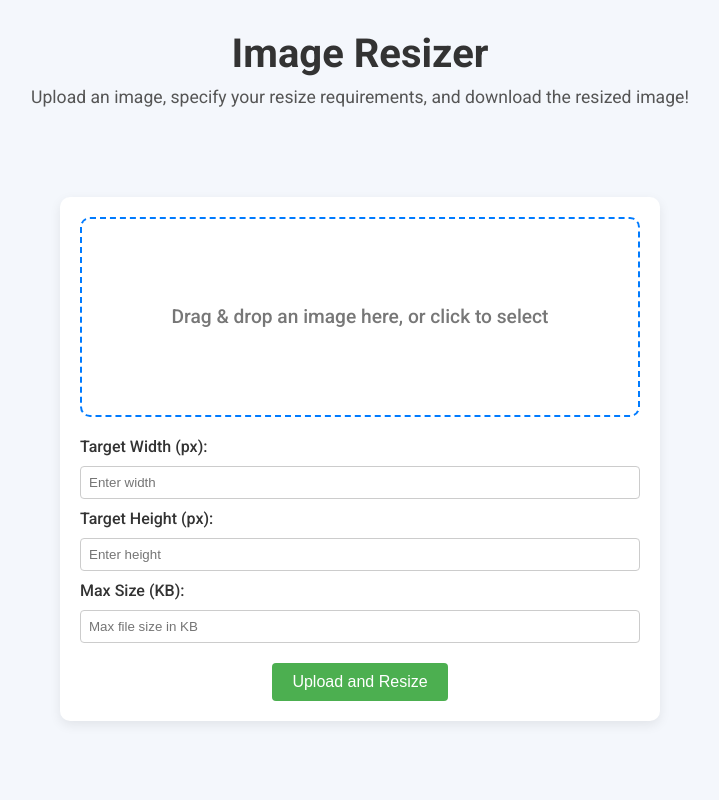
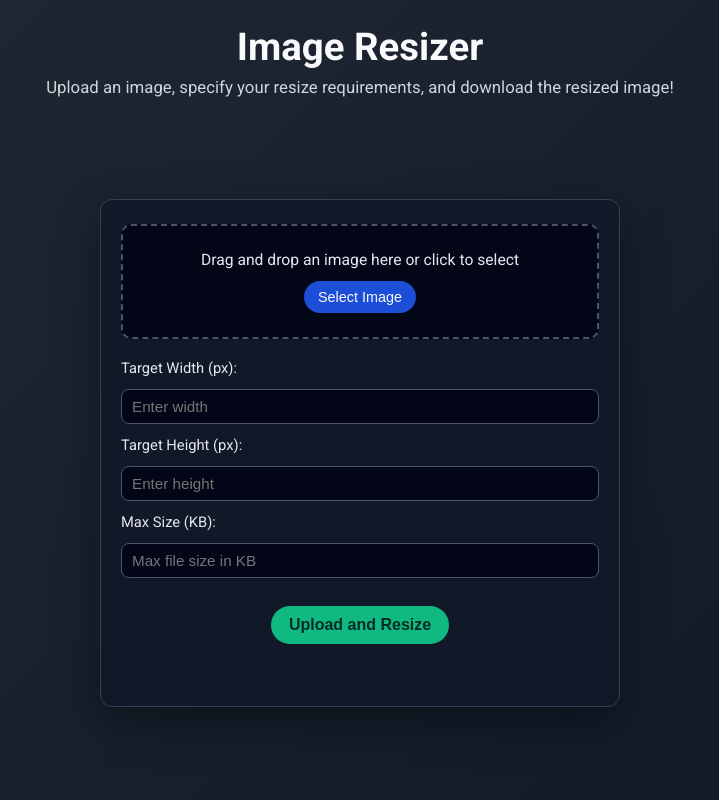
Before and after one commit to iamgroot1123/image-resizer, a Flask app: page / in a window 1280 px wide. Shown: the whole page, without its empty margins (280-999 px from the left). Run offline with Flask 3, Linux system fonts and the light colour scheme; some libraries are stand-ins or nearby versions.

Commit message:
Improved UI

```diff
--- a/app.py
+++ b/app.py
@@ -6,7 +6,7 @@ app = Flask(__name__)
 
 ALLOWED_EXTENSIONS = {'jpg', 'jpeg', 'png', 'gif'}
 
-def allowed_file(filename):
+def allowed_file(filename: str) -> bool:
     return '.' in filename and filename.rsplit('.', 1)[1].lower() in ALLOWED_EXTENSIONS
 
 def resize_image(input_image, target_width, target_height, max_file_size_kb):
@@ -19,6 +19,7 @@ def resize_image(input_image, target_width, target_height, max_file_size_kb):
     while True:
         output.seek(0)
         output.truncate(0)
+
         img.save(output, format='JPEG', quality=quality)
         size_kb = len(output.getvalue()) / 1024
 
@@ -40,32 +41,36 @@ def index():
 @app.route('/upload', methods=['POST'])
 def upload_image():
     if 'image' not in request.files:
-        return 'No file part'
+        return "No file part", 400
+
     file = request.files['image']
     if file.filename == '':
-        return 'No selected file'
+        return "No selected file", 400
 
-    if file and allowed_file(file.filename):
-        try:
-            target_width = int(request.form['width'])
-            target_height = int(request.form['height'])
-            max_file_size_kb = int(request.form['max_size'])
-        except ValueError:
-            return 'Invalid resize parameters. Please enter valid numbers.'
+    if not (file and allowed_file(file.filename)):
+        return "Invalid file type. Please upload an image file (jpg, jpeg, png, gif).", 400
 
-        output_image, file_size_kb = resize_image(
-            file, target_width, target_height, max_file_size_kb
-        )
+    try:
+        target_width = int(request.form['width'])
+        target_height = int(request.form['height'])
+        max_file_size_kb = int(request.form['max_size'])
+    except (ValueError, KeyError):
+        return "Invalid resize parameters. Please enter valid numbers.", 400
 
-        # Direct download
-        return send_file(
-            output_image,
-            as_attachment=True,
-            download_name='resized_image.jpg',
-            mimetype='image/jpeg'
-        )
+    output_image, file_size_kb = resize_image(
+        file, target_width, target_height, max_file_size_kb
+    )
 
-    return 'Invalid file type. Please upload an image file (jpg, jpeg, png, gif).'
+    # We’ll use JS to read Content-Length and blob size on frontend
+    resp = send_file(
+        output_image,
+        as_attachment=True,
+        download_name="resized_image.jpg",
+        mimetype="image/jpeg",
+    )
+    # Optional: add custom header with size
+    resp.headers['X-File-Size-KB'] = f"{file_size_kb:.2f}"
+    return resp
 
 if __name__ == '__main__':
     app.run(debug=True)
--- a/static/style.css
+++ b/static/style.css
@@ -6,129 +6,202 @@
 
 body {
     font-family: 'Roboto', sans-serif;
-    background-color: #f4f7fc;
-    color: #333;
+    background: linear-gradient(135deg, #1f2933, #111827);
+    color: #f9fafb;
+    min-height: 100vh;
     display: flex;
     flex-direction: column;
-    min-height: 100vh;
-    align-items: center;
 }
 
-header {
+.page-header {
+    padding: 24px 16px 8px;
     text-align: center;
-    padding: 30px 20px 10px;
 }
 
-h1 {
-    font-size: 2.5rem;
-    margin-bottom: 10px;
+.page-header h1 {
+    font-size: 2.4rem;
+    font-weight: 700;
+    margin-bottom: 8px;
 }
 
-p {
-    font-size: 1.1rem;
-    color: #555;
+.page-header p {
+    font-size: 1.05rem;
+    color: #d1d5db;
 }
 
-.form-container {
+.main-content {
     flex: 1;
     display: flex;
+    flex-direction: column;
+    gap: 24px;
     align-items: center;
     justify-content: center;
+    padding: 16px;
+}
+
+.card {
+    background: #111827;
+    border-radius: 12px;
+    box-shadow: 0 15px 45px rgba(0, 0, 0, 0.4);
+    padding: 24px 20px;
     width: 100%;
+    max-width: 520px;
+    border: 1px solid #374151;
 }
 
 .upload-form {
     display: flex;
     flex-direction: column;
     gap: 20px;
-    width: 100%;
-    max-width: 600px;
-    padding: 20px;
+}
+
+.upload-area {
+    border: 2px dashed #4b5563;
     border-radius: 10px;
-    background: #fff;
-    box-shadow: 0 4px 12px rgba(0,0,0,0.08);
+    padding: 24px 16px;
+    text-align: center;
+    position: relative;
+    background: #020617;
+    cursor: pointer;
+    transition: border-color 0.2s ease, background 0.2s ease, transform 0.1s ease;
+}
+
+.upload-area.dragover {
+    border-color: #60a5fa;
+    background: #020817;
+    transform: translateY(-1px);
+}
+
+.upload-area input[type="file"] {
+    position: absolute;
+    inset: 0;
+    opacity: 0;
+    cursor: pointer;
+}
+
+.upload-area-text p {
+    margin-bottom: 12px;
+    color: #e5e7eb;
+    font-size: 0.98rem;
+}
+
+.select-btn {
+    padding: 8px 14px;
+    border-radius: 9999px;
+    background: #1d4ed8;
+    color: #f9fafb;
+    border: none;
+    font-size: 0.9rem;
+    cursor: pointer;
+    transition: background 0.2s ease, transform 0.1s ease;
+}
+
+.select-btn:hover {
+    background: #2563eb;
+    transform: translateY(-1px);
 }
 
 .resize-options {
     display: flex;
     flex-direction: column;
-    gap: 10px;
+    gap: 12px;
 }
 
 .resize-options label {
+    font-size: 0.92rem;
+    color: #e5e7eb;
     text-align: left;
-    font-weight: 500;
 }
 
 .resize-options input {
-    padding: 8px;
-    border-radius: 4px;
-    border: 1px solid #ccc;
+    padding: 8px 10px;
+    border-radius: 8px;
+    border: 1px solid #4b5563;
+    background: #020617;
+    color: #f9fafb;
+    font-size: 0.95rem;
+}
+
+.resize-options input:focus {
+    outline: none;
+    border-color: #60a5fa;
+    box-shadow: 0 0 0 1px #1d4ed8;
 }
 
 .upload-btn {
-    padding: 10px 20px;
-    background-color: #4CAF50;
-    color: #fff;
+    margin-top: 8px;
+    padding: 10px 18px;
+    border-radius: 9999px;
+    background: #10b981;
+    color: #022c22;
     border: none;
-    border-radius: 4px;
     font-size: 1rem;
+    font-weight: 600;
     cursor: pointer;
     align-self: center;
+    transition: background 0.2s ease, transform 0.1s ease;
 }
 
 .upload-btn:hover {
-    background-color: #45a049;
+    background: #22c55e;
+    transform: translateY(-1px);
 }
 
-/* Drop Zone Styles */
-.drop-zone {
-    width: 100%;
-    height: 200px;
-    padding: 20px;
-    display: flex;
-    align-items: center;
-    justify-content: center;
+.status {
+    font-size: 0.9rem;
     text-align: center;
-    font-family: 'Roboto', sans-serif;
-    font-weight: 500;
-    font-size: 1.2rem;
-    cursor: pointer;
-    color: #777;
-    border: 2px dashed #007bff;
-    border-radius: 10px;
-    transition: background-color 0.2s, border-color 0.2s;
+    min-height: 18px;
 }
 
-.drop-zone--over {
-    border-style: solid;
-    background-color: #cde7ff;
+.status.loading {
+    color: #e5e7eb;
 }
 
-.drop-zone__input {
-    display: none;
+.status.success {
+    color: #6ee7b7;
 }
 
-.drop-zone__thumb {
-    width: 100%;
-    height: 100%;
-    border-radius: 10px;
-    overflow: hidden;
-    background-color: #f4f7fc;
-    background-size: cover;
-    background-position: center;
-    position: relative;
+.status.error {
+    color: #fca5a5;
 }
 
-.drop-zone__thumb::after {
-    content: attr(data-label);
-    position: absolute;
-    bottom: 0;
-    left: 0;
-    width: 100%;
-    padding: 5px 0;
-    color: #fff;
-    background: rgba(0, 0, 0, 0.75);
-    font-size: 0.9rem;
-    text-align: center;
+.result-card h2 {
+    font-size: 1.2rem;
+    margin-bottom: 10px;
 }
+
+.result-card p {
+    font-size: 0.95rem;
+    color: #e5e7eb;
+}
+
+.download-btn {
+    margin-top: 14px;
+    padding: 9px 16px;
+    border-radius: 9999px;
+    background: #3b82f6;
+    color: #eff6ff;
+    border: none;
+    font-size: 0.95rem;
+    cursor: pointer;
+    transition: background 0.2s ease, transform 0.1s ease;
+}
+
+.download-btn:hover {
+    background: #2563eb;
+    transform: translateY(-1px);
+}
+
+@media (max-width: 600px) {
+    .card {
+        padding: 20px 16px;
+    }
+
+    .page-header h1 {
+        font-size: 2rem;
+    }
+
+    .page-header p {
+        font-size: 0.95rem;
+    }
+}
--- a/templates/index.html
+++ b/templates/index.html
@@ -1,115 +1,179 @@
 <!DOCTYPE html>
 <html lang="en">
 <head>
-    <meta charset="UTF-8">
-    <meta name="viewport" content="width=device-width, initial-scale=1.0">
+    <meta charset="UTF-8" />
+    <meta name="viewport" content="width=device-width, initial-scale=1.0" />
     <title>Image Resizer</title>
-    <link href="https://fonts.googleapis.com/css2?family=Roboto:wght@400;500;700&display=swap" rel="stylesheet">
-    <link rel="stylesheet" href="{{ url_for('static', filename='style.css') }}">
+    <link href="https://fonts.googleapis.com/css2?family=Roboto:wght@400;500;700&display=swap" rel="stylesheet" />
+    <link rel="stylesheet" href="{{ url_for('static', filename='style.css') }}" />
 </head>
 <body>
-    <!-- Top title + description -->
-    <header>
+    <!-- Top header -->
+    <header class="page-header">
         <h1>Image Resizer</h1>
         <p>Upload an image, specify your resize requirements, and download the resized image!</p>
     </header>
 
-    <!-- Centered form block -->
-    <div class="form-container">
-        <form action="/upload" method="POST" enctype="multipart/form-data" class="upload-form">
-
-            <!-- File input -->
-            <div class="drop-zone">
-                <span class="drop-zone__prompt">Drag & drop an image here, or click to select</span>
-                <input type="file" name="image" id="fileInput" class="drop-zone__input" accept="image/*" required>
+    <!-- Main content: centered form + result -->
+    <main class="main-content">
+        <section class="card">
+            <form id="resizeForm" class="upload-form" enctype="multipart/form-data">
+                <!-- Upload area -->
+                <div class="upload-area" id="uploadArea">
+                    <input type="file" name="image" id="fileInput" accept="image/*" required />
+                    <div class="upload-area-text">
+                        <p id="uploadLabel">Drag and drop an image here or click to select</p>
+                        <button type="button" class="select-btn" id="selectButton">
+                            Select Image
+                        </button>
+                    </div>
                 </div>
 
+                <!-- Resize options -->
                 <div class="resize-options">
                     <label for="width">Target Width (px):</label>
-                <input type="number" name="width" id="width" min="10" placeholder="Enter width" required>
+                    <input type="number" name="width" id="width" min="10" placeholder="Enter width" required />
 
                     <label for="height">Target Height (px):</label>
-                <input type="number" name="height" id="height" min="10" placeholder="Enter height" required>
+                    <input type="number" name="height" id="height" min="10" placeholder="Enter height" required />
 
                     <label for="max_size">Max Size (KB):</label>
-                <input type="number" name="max_size" id="max_size" min="1" placeholder="Max file size in KB" required>
+                    <input type="number" name="max_size" id="max_size" min="1" placeholder="Max file size in KB" required />
                 </div>
 
-            <button type="submit" class="upload-btn">Upload and Resize</button>
+                <button type="submit" class="upload-btn" id="submitBtn">
+                    Upload and Resize
+                </button>
+
+                <p class="status" id="statusText"></p>
             </form>
-    </div>
+        </section>
+
+        <!-- Result section -->
+        <section class="card result-card" id="resultCard" style="display: none;">
+            <h2>Result</h2>
+            <p id="resultInfo"></p>
+            <button id="downloadAgainBtn" class="download-btn" style="display: none;">
+                Download Again
+            </button>
+        </section>
+    </main>
 
     <script>
-        document.querySelectorAll(".drop-zone__input").forEach((inputElement) => {
-            const dropZoneElement = inputElement.closest(".drop-zone");
+        const form = document.getElementById('resizeForm');
+        const fileInput = document.getElementById('fileInput');
+        const uploadArea = document.getElementById('uploadArea');
+        const selectButton = document.getElementById('selectButton');
+        const uploadLabel = document.getElementById('uploadLabel');
+        const statusText = document.getElementById('statusText');
+        const resultCard = document.getElementById('resultCard');
+        const resultInfo = document.getElementById('resultInfo');
+        const downloadAgainBtn = document.getElementById('downloadAgainBtn');
 
-            dropZoneElement.addEventListener("click", (e) => {
-                inputElement.click();
-            });
+        let lastBlobUrl = null;
 
-            inputElement.addEventListener("change", (e) => {
-                if (inputElement.files.length) {
-                    updateThumbnail(dropZoneElement, inputElement.files[0]);
+        // Click on custom button triggers file input
+        selectButton.addEventListener('click', () => fileInput.click());
+
+        // When file selected, update label
+        fileInput.addEventListener('change', () => {
+            if (fileInput.files && fileInput.files[0]) {
+                uploadLabel.textContent = `Selected: ${fileInput.files[0].name}`;
+            } else {
+                uploadLabel.textContent = 'Drag and drop an image here or click to select';
             }
         });
 
-            dropZoneElement.addEventListener("dragover", (e) => {
+        // Drag & drop styling + behavior
+        uploadArea.addEventListener('dragover', (e) => {
             e.preventDefault();
-                dropZoneElement.classList.add("drop-zone--over");
+            uploadArea.classList.add('dragover');
         });
 
-            ["dragleave", "dragend"].forEach((type) => {
-                dropZoneElement.addEventListener(type, (e) => {
-                    dropZoneElement.classList.remove("drop-zone--over");
-                });
+        uploadArea.addEventListener('dragleave', () => {
+            uploadArea.classList.remove('dragover');
         });
 
-            dropZoneElement.addEventListener("drop", (e) => {
+        uploadArea.addEventListener('drop', (e) => {
+            e.preventDefault();
+            uploadArea.classList.remove('dragover');
+            if (e.dataTransfer.files && e.dataTransfer.files[0]) {
+                fileInput.files = e.dataTransfer.files;
+                uploadLabel.textContent = `Selected: ${fileInput.files[0].name}`;
+            }
+        });
+
+        // Handle form submit via fetch
+        form.addEventListener('submit', async (e) => {
             e.preventDefault();
 
-                if (e.dataTransfer.files.length) {
-                    inputElement.files = e.dataTransfer.files;
-                    updateThumbnail(dropZoneElement, e.dataTransfer.files[0]);
+            if (!fileInput.files || fileInput.files.length === 0) {
+                statusText.textContent = 'Please select an image first.';
+                statusText.className = 'status error';
+                return;
             }
 
-                dropZoneElement.classList.remove("drop-zone--over");
-            });
+            statusText.textContent = 'Resizing image...';
+            statusText.className = 'status loading';
+
+            const formData = new FormData(form);
+
+            try {
+                const response = await fetch('/upload', {
+                    method: 'POST',
+                    body: formData,
                 });
 
-        /**
-         * Updates the thumbnail on a drop zone element.
-         *
-         * @param {HTMLElement} dropZoneElement
-         * @param {File} file
-         */
-        function updateThumbnail(dropZoneElement, file) {
-            let thumbnailElement = dropZoneElement.querySelector(".drop-zone__thumb");
-
-            // First time - remove the prompt
-            if (dropZoneElement.querySelector(".drop-zone__prompt")) {
-                dropZoneElement.querySelector(".drop-zone__prompt").remove();
+                if (!response.ok) {
+                    const errText = await response.text();
+                    statusText.textContent = errText || 'Error resizing image.';
+                    statusText.className = 'status error';
+                    return;
                 }
 
-            // First time - create the thumbnail element
-            if (!thumbnailElement) {
-                thumbnailElement = document.createElement("div");
-                thumbnailElement.classList.add("drop-zone__thumb");
-                dropZoneElement.appendChild(thumbnailElement);
+                const blob = await response.blob();
+                const sizeKB = (blob.size / 1024).toFixed(2);
+
+                // Clean up old blob URL if any
+                if (lastBlobUrl) {
+                    URL.revokeObjectURL(lastBlobUrl);
+                    lastBlobUrl = null;
                 }
 
-            thumbnailElement.dataset.label = file.name;
+                const blobUrl = URL.createObjectURL(blob);
+                lastBlobUrl = blobUrl;
 
-            // Show thumbnail for image files
-            if (file.type.startsWith("image/")) {
-                const reader = new FileReader();
+                // Update UI
+                statusText.textContent = 'Image resized successfully!';
+                statusText.className = 'status success';
 
-                reader.readAsDataURL(file);
-                reader.onload = () => {
-                    thumbnailElement.style.backgroundImage = `url('${reader.result}')`;
+                resultCard.style.display = 'block';
+                resultInfo.textContent = `Resized image size: ${sizeKB} KB`;
+                downloadAgainBtn.style.display = 'inline-block';
+
+                // Auto-download once
+                triggerDownload(blobUrl, 'resized_image.jpg');
+
+                // Setup "Download Again" button
+                downloadAgainBtn.onclick = () => {
+                    if (lastBlobUrl) {
+                        triggerDownload(lastBlobUrl, 'resized_image.jpg');
+                    }
                 };
-            } else {
-                thumbnailElement.style.backgroundImage = null;
+            } catch (err) {
+                console.error(err);
+                statusText.textContent = 'Unexpected error. Please try again.';
+                statusText.className = 'status error';
             }
+        });
+
+        function triggerDownload(url, filename) {
+            const a = document.createElement('a');
+            a.href = url;
+            a.download = filename;
+            document.body.appendChild(a);
+            a.click();
+            a.remove();
         }
     </script>
 </body>
```
Lines whose indentation alone changed are shown as unchanged.
